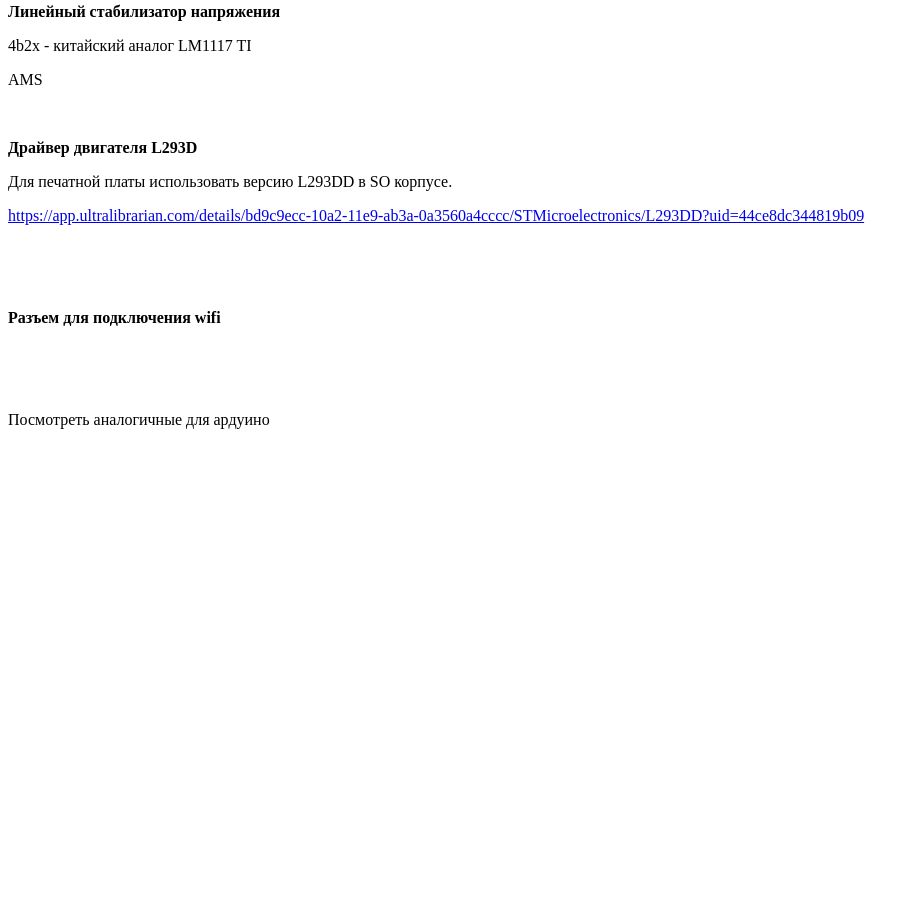
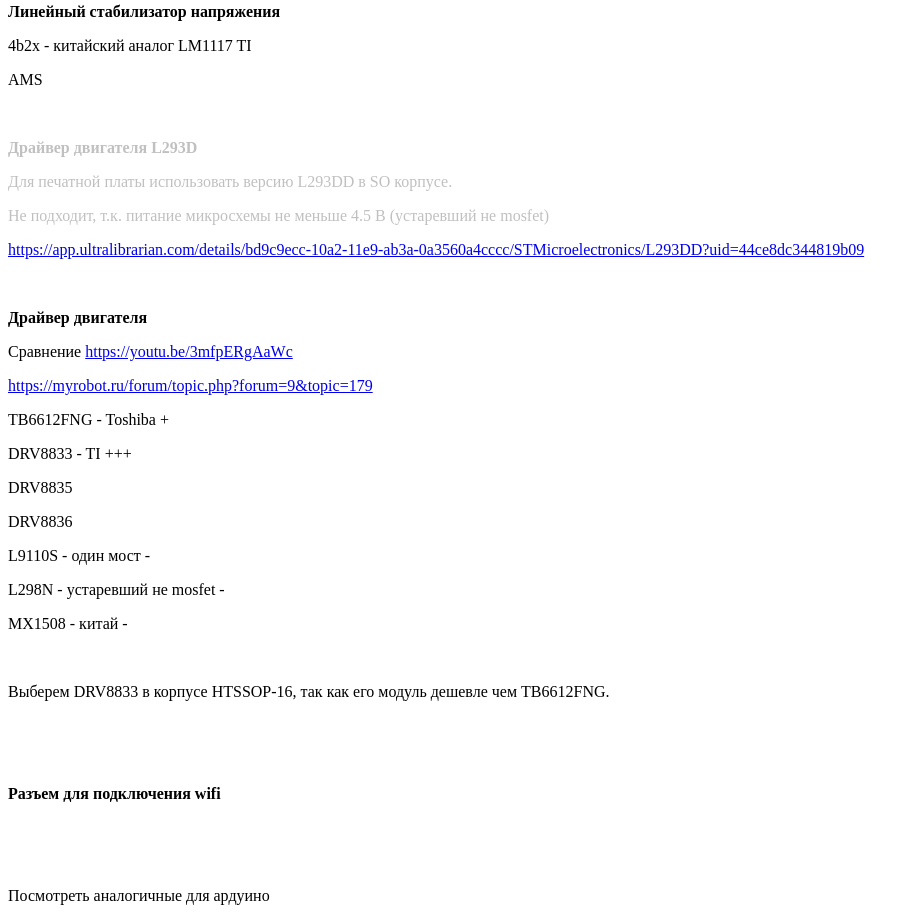
Before and after one commit to bsn-robotics/bsn-robotics, a plain HTML site: page agentrobot_shematic.html in a window 1280 px wide. Shown: the part 1212-2133 px from the top of the page, without its empty margins (0-919 px from the left). Before the commit the page ends 1657 px from the top, so only its background shows below. Drawn offline with Linux system fonts and the light colour scheme.

Commit message:
Choice of motor driver drv8833

```diff
--- a/agentrobot_shematic.html
+++ b/agentrobot_shematic.html
@@ -83,9 +83,29 @@
     <p><br>
     </p>
     <b> </b>
-    <p><b>Драйвер двигателя L293D</b></p>
-    <p>Для печатной платы использовать версию L293DD в SO корпусе.</p>
-    <p><a href="https://app.ultralibrarian.com/details/bd9c9ecc-10a2-11e9-ab3a-0a3560a4cccc/STMicroelectronics/L293DD?uid=44ce8dc344819b09">https://app.ultralibrarian.com/details/bd9c9ecc-10a2-11e9-ab3a-0a3560a4cccc/STMicroelectronics/L293DD?uid=44ce8dc344819b09</a></p>
+    <p><span style="color: silver;"><b>Драйвер двигателя L293D</b></span></p>
+    <p><span style="color: silver;">Для печатной платы использовать версию
+        L293DD в SO корпусе.</span></p>
+    <p><span style="color: silver;">Не подходит, т.к. питание микросхемы не
+        меньше 4.5 В (</span><span style="color: silver;">устаревший не mosfet)<br>
+      </span></p>
+    <p><span style="color: silver;"><a href="https://app.ultralibrarian.com/details/bd9c9ecc-10a2-11e9-ab3a-0a3560a4cccc/STMicroelectronics/L293DD?uid=44ce8dc344819b09">https://app.ultralibrarian.com/details/bd9c9ecc-10a2-11e9-ab3a-0a3560a4cccc/STMicroelectronics/L293DD?uid=44ce8dc344819b09</a></span></p>
+    <p><b><br>
+      </b></p>
+    <p><b>Драйвер двигателя</b></p>
+    <p>Сравнение <a href="https://youtu.be/3mfpERgAaWc">https://youtu.be/3mfpERgAaWc</a></p>
+    <p><a href="https://myrobot.ru/forum/topic.php?forum=9&amp;topic=179">https://myrobot.ru/forum/topic.php?forum=9&amp;topic=179</a></p>
+    <p>TB6612FNG - Toshiba +</p>
+    <p>DRV8833 - TI +++</p>
+    <p>DRV8835</p>
+    <p>DRV8836</p>
+    <p>L9110S - один мост -</p>
+    <p>L298N - устаревший не mosfet -</p>
+    <p>MX1508 - китай -</p>
+    <p><br>
+    </p>
+    <p>Выберем DRV8833 в корпусе HTSSOP-16, так как его модуль дешевле чем
+      TB6612FNG.</p>
     <p><br>
     </p>
     <p><br>
```
Also changed, not shown: bom.html (+2 -3 lines), list_electronics_components.html (+4 -2 lines), 3 other files.
